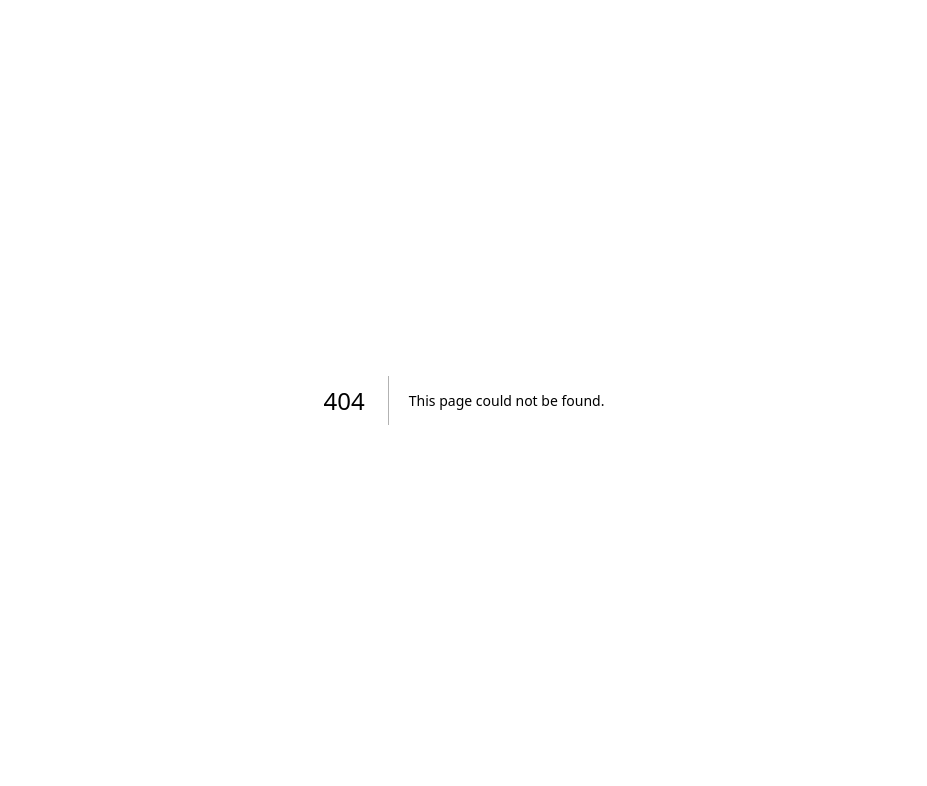
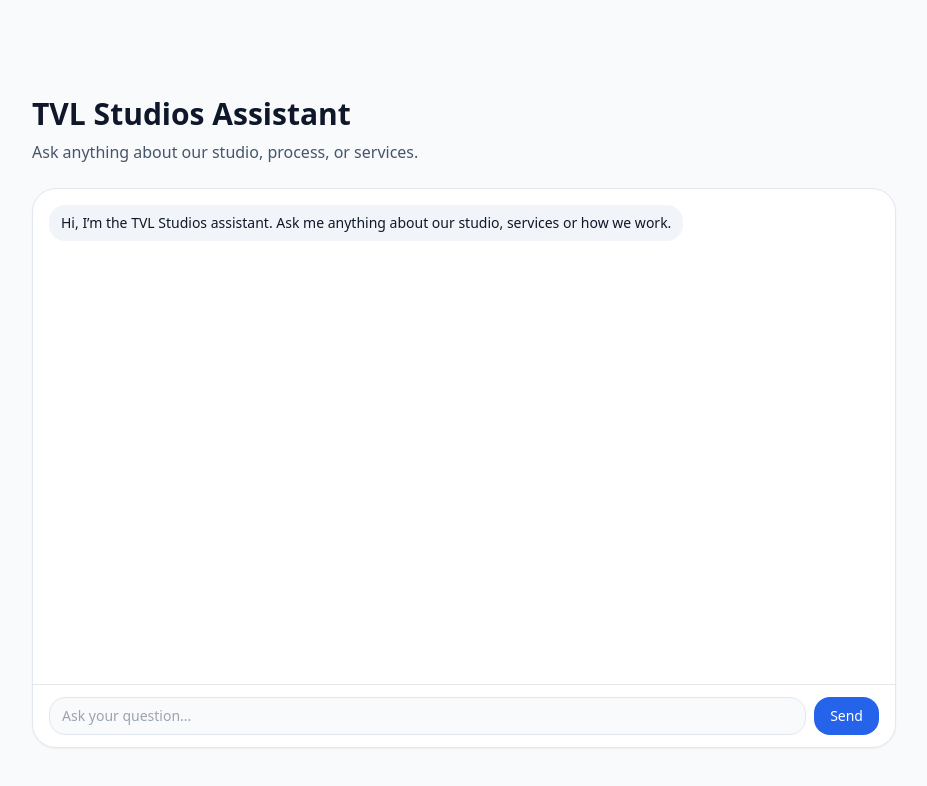
Before and after one commit to Umday-231105/tvlstudios, a Next.js app: page /assistant in a window 1280 px wide. Before the commit this address had no page. Shown: the top 786 px of the page, without its empty margins (176-1103 px from the left). Built offline with nearby package versions, Linux system fonts and the light colour scheme.

Commit message:
Create page.js

```diff
--- /dev/null
+++ b/src/app/assistant/page.js
@@ -0,0 +1,115 @@
+"use client";
+
+import React, { useState } from "react";
+
+export default function AssistantPage() {
+  const [messages, setMessages] = useState([
+    {
+      role: "assistant",
+      content:
+        "Hi, I’m the TVL Studios assistant. Ask me anything about our studio, services or how we work.",
+    },
+  ]);
+  const [input, setInput] = useState("");
+  const [loading, setLoading] = useState(false);
+
+  async function handleSubmit(e) {
+    e.preventDefault();
+    if (!input.trim()) return;
+
+    const newMessages = [
+      ...messages,
+      { role: "user", content: input.trim() },
+    ];
+    setMessages(newMessages);
+    const userInput = input.trim();
+    setInput("");
+    setLoading(true);
+
+    try {
+      const res = await fetch("/api/tvl-chat", {
+        method: "POST",
+        headers: { "Content-Type": "application/json" },
+        body: JSON.stringify({ message: userInput }),
+      });
+
+      const data = await res.json();
+
+      setMessages((prev) => [
+        ...prev,
+        {
+          role: "assistant",
+          content: data.reply || "I couldn't respond. Try again.",
+        },
+      ]);
+    } catch (err) {
+      setMessages((prev) => [
+        ...prev,
+        {
+          role: "assistant",
+          content:
+            "Something went wrong while talking to the AI. Try again later.",
+        },
+      ]);
+    } finally {
+      setLoading(false);
+    }
+  }
+
+  return (
+    <div className="min-h-screen bg-slate-50 text-slate-900">
+      <main className="pt-24 pb-16 max-w-4xl mx-auto px-4">
+        <h1 className="text-2xl md:text-3xl font-semibold mb-2">
+          TVL Studios Assistant
+        </h1>
+        <p className="text-slate-600 mb-6">
+          Ask anything about our studio, process, or services.
+        </p>
+
+        <div className="rounded-3xl bg-white border border-slate-200 shadow-sm flex flex-col h-[70vh] max-h-[600px]">
+          <div className="flex-1 overflow-y-auto px-4 py-4 space-y-3">
+            {messages.map((m, i) => (
+              <div key={i} className={`flex ${m.role === "user" ? "justify-end" : "justify-start"}`}>
+                <div
+                  className={`max-w-[80%] px-3 py-2 rounded-2xl text-sm ${
+                    m.role === "user"
+                      ? "bg-blue-600 text-white"
+                      : "bg-slate-100 text-slate-900"
+                  }`}
+                >
+                  {m.content}
+                </div>
+              </div>
+            ))}
+
+            {loading && (
+              <div className="flex justify-start">
+                <div className="max-w-[80%] px-3 py-2 rounded-2xl bg-slate-100 text-slate-500 text-sm">
+                  Thinking…
+                </div>
+              </div>
+            )}
+          </div>
+
+          <form onSubmit={handleSubmit} className="border-t px-4 py-3 flex gap-2">
+            <input
+              type="text"
+              className="flex-1 rounded-2xl border border-slate-200 bg-slate-50 px-3 py-2 text-sm"
+              placeholder="Ask your question..."
+              value={input}
+              onChange={(e) => setInput(e.target.value)}
+            />
+
+            <button
+              type="submit"
+              className="bg-blue-600 rounded-2xl px-4 py-2 text-white font-medium text-sm hover:bg-blue-500 disabled:opacity-40"
+              disabled={loading}
+            >
+              Send
+            </button>
+          </form>
+        </div>
+      </main>
+    </div>
+  );
+}
```
